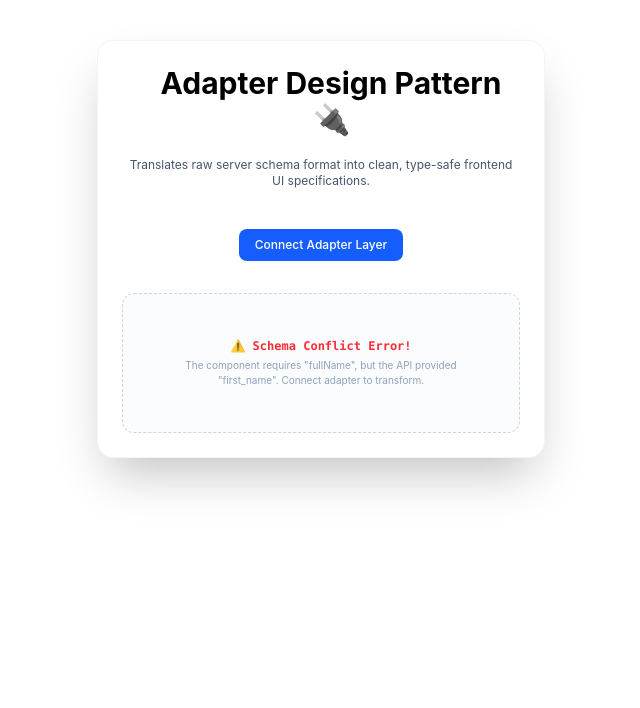
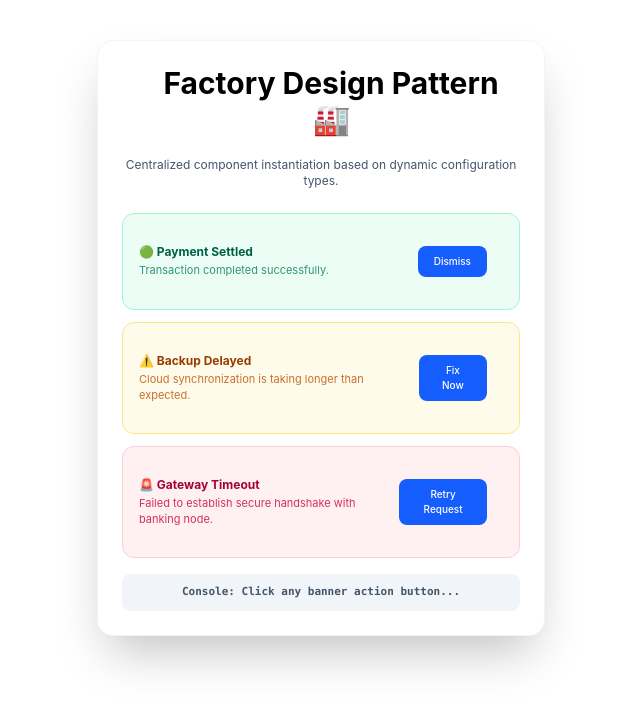
Before and after one commit to Nouralizadeh/Patterns, a React (Vite) app: page / in a window 1280 px wide. Shown: the top 708 px of the page, without its empty margins (319-959 px from the left). Built offline with nearby package versions, Linux system fonts and the light colour scheme.

Commit message:
FactoryPattern example added

```diff
--- a/src/App.tsx
+++ b/src/App.tsx
@@ -21,7 +21,8 @@
 // import PrefetchPattern from "./Paterns/APIDataPatterns/PrefetchPattern";
 // import HeadlessPattern from "./Paterns/ReusabilityPatterns/HeadlessPattern";
 // import StrategyPattern from "./Paterns/ReusabilityPatterns/StrategyPattern";
-import AdapterPattern from "./Paterns/ReusabilityPatterns/AdapterPattern";
+// import AdapterPattern from "./Paterns/ReusabilityPatterns/AdapterPattern";
+import FactoryPattern from "./Paterns/ReusabilityPatterns/FactoryPattern";
 
 function App() {
   return (
@@ -48,8 +49,9 @@ function App() {
       <SuspensePattern />
       <PrefetchPattern />
       <HeadlessPattern />
-      <StrategyPattern /> */}
-      <AdapterPattern />
+      <StrategyPattern />
+      <AdapterPattern /> */}
+      <FactoryPattern />
     </>
   );
 }
--- /dev/null
+++ b/src/Paterns/ReusabilityPatterns/FactoryPattern.tsx
@@ -0,0 +1,148 @@
+import { useState } from "react";
+
+// ============================================================================
+// 1. Define the Component Variant Specifications (The Factory Outputs)
+// ============================================================================
+interface NotificationProps {
+  title: string;
+  message: string;
+  onAction: () => void;
+}
+
+function SuccessNotification({ title, message, onAction }: NotificationProps) {
+  return (
+    <div className="p-4 bg-emerald-50 dark:bg-emerald-950/20 border border-emerald-200 dark:border-emerald-900/40 rounded-xl flex justify-between items-center animate-fadeIn">
+      <div className="text-left">
+        <h4 className="text-xs font-bold text-emerald-800 dark:text-emerald-400">
+          🟢 {title}
+        </h4>
+        <p className="text-[11px] text-emerald-700/80 dark:text-emerald-500 mt-0.5">
+          {message}
+        </p>
+      </div>
+      <button
+        onClick={onAction}
+        className="btn-primary m-0 text-[10px] bg-emerald-600 hover:bg-emerald-700 border-none px-3 py-1"
+      >
+        Dismiss
+      </button>
+    </div>
+  );
+}
+
+function WarningNotification({ title, message, onAction }: NotificationProps) {
+  return (
+    <div className="p-4 bg-amber-50 dark:bg-amber-950/20 border border-amber-200 dark:border-amber-900/40 rounded-xl flex justify-between items-center animate-fadeIn">
+      <div className="text-left">
+        <h4 className="text-xs font-bold text-amber-800 dark:text-amber-400">
+          ⚠️ {title}
+        </h4>
+        <p className="text-[11px] text-amber-700/80 dark:text-amber-500 mt-0.5">
+          {message}
+        </p>
+      </div>
+      <button
+        onClick={onAction}
+        className="btn-primary m-0 text-[10px] bg-amber-600 hover:bg-amber-700 border-none px-3 py-1"
+      >
+        Fix Now
+      </button>
+    </div>
+  );
+}
+
+function ErrorNotification({ title, message, onAction }: NotificationProps) {
+  return (
+    <div className="p-4 bg-rose-50 dark:bg-rose-950/20 border border-rose-200 dark:border-rose-900/40 rounded-xl flex justify-between items-center animate-fadeIn">
+      <div className="text-left">
+        <h4 className="text-xs font-bold text-rose-800 dark:text-rose-400">
+          🚨 {title}
+        </h4>
+        <p className="text-[11px] text-rose-700/80 dark:text-rose-500 mt-0.5">
+          {message}
+        </p>
+      </div>
+      <button
+        onClick={onAction}
+        className="btn-primary m-0 text-[10px] bg-rose-600 hover:bg-rose-700 border-none px-3 py-1"
+      >
+        Retry Request
+      </button>
+    </div>
+  );
+}
+
+// ============================================================================
+// 2. The Factory Component (The Orchestrator Factory)
+// ============================================================================
+type NotificationType = "SUCCESS" | "WARNING" | "ERROR";
+
+interface NotificationFactoryProps extends NotificationProps {
+  type: NotificationType;
+}
+
+function NotificationFactory({ type, ...props }: NotificationFactoryProps) {
+  // The Factory decides which exact UI component class/blueprint to construct
+  switch (type) {
+    case "SUCCESS":
+      return <SuccessNotification {...props} />;
+    case "WARNING":
+      return <WarningNotification {...props} />;
+    case "ERROR":
+      return <ErrorNotification {...props} />;
+    default:
+      return null;
+  }
+}
+
+// ============================================================================
+// 3. Main Consumer Layer
+// ============================================================================
+export default function FactoryPattern() {
+  const [logMessage, setLogMessage] = useState<string>(
+    "Click any banner action button...",
+  );
+
+  const handleAction = (variant: string) => {
+    setLogMessage(`Action executed from the [${variant}] factory module!`);
+  };
+
+  return (
+    <div className="elevated-container max-w-md">
+      <h2 className="title">Factory Design Pattern 🏭</h2>
+      <p className="label1 text-xs mb-6">
+        Centralized component instantiation based on dynamic configuration
+        types.
+      </p>
+
+      {/* The Factory producing 3 distinct variants from a single core component contract */}
+      <div className="w-full space-y-3">
+        <NotificationFactory
+          type="SUCCESS"
+          title="Payment Settled"
+          message="Transaction completed successfully."
+          onAction={() => handleAction("SUCCESS")}
+        />
+
+        <NotificationFactory
+          type="WARNING"
+          title="Backup Delayed"
+          message="Cloud synchronization is taking longer than expected."
+          onAction={() => handleAction("WARNING")}
+        />
+
+        <NotificationFactory
+          type="ERROR"
+          title="Gateway Timeout"
+          message="Failed to establish secure handshake with banking node."
+          onAction={() => handleAction("ERROR")}
+        />
+
+        {/* Live UX Feedback Log */}
+        <div className="p-2.5 mt-4 rounded-lg bg-slate-100 dark:bg-slate-800 text-center font-mono text-[11px] text-slate-600 dark:text-slate-400 font-semibold">
+          Console: {logMessage}
+        </div>
+      </div>
+    </div>
+  );
+}
```
